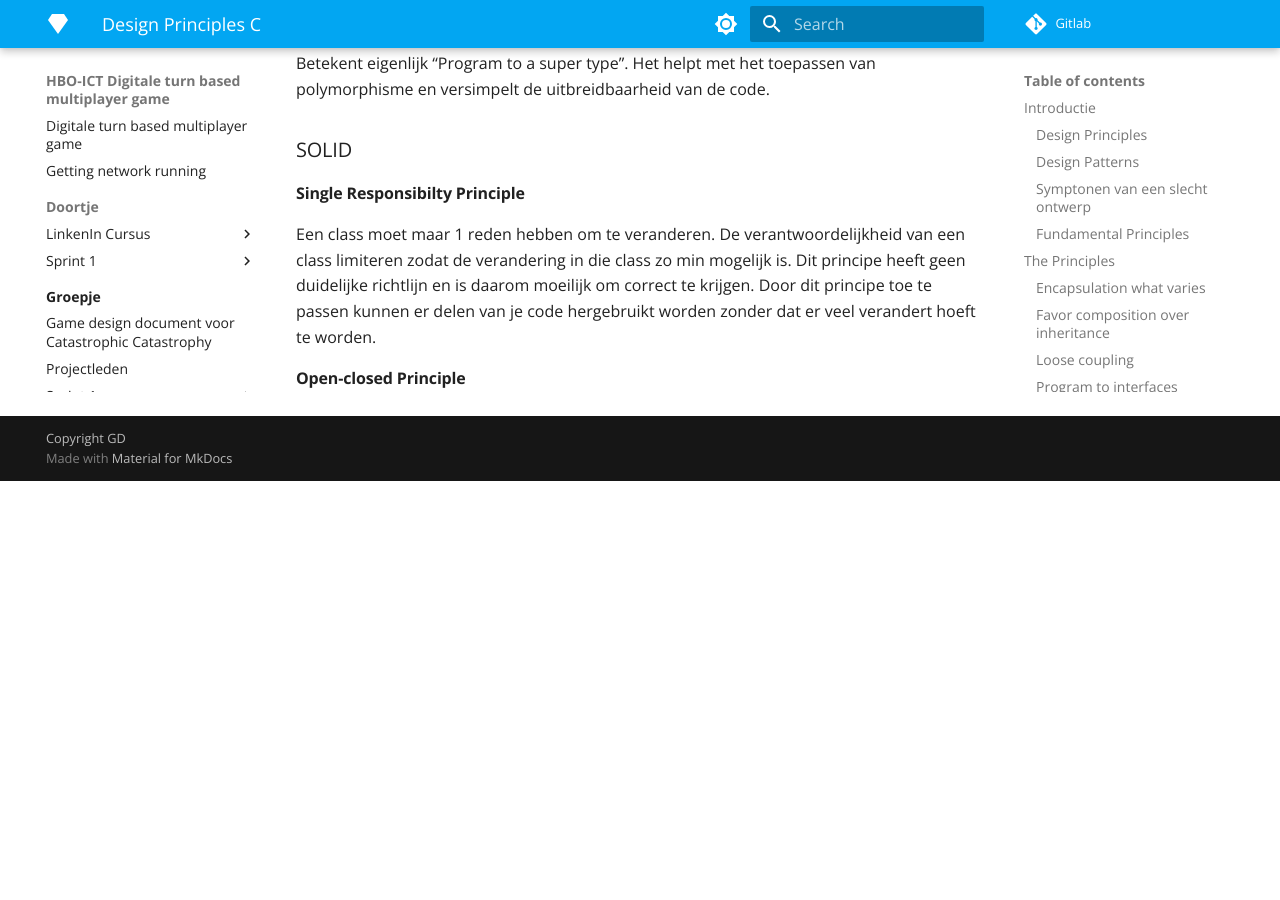
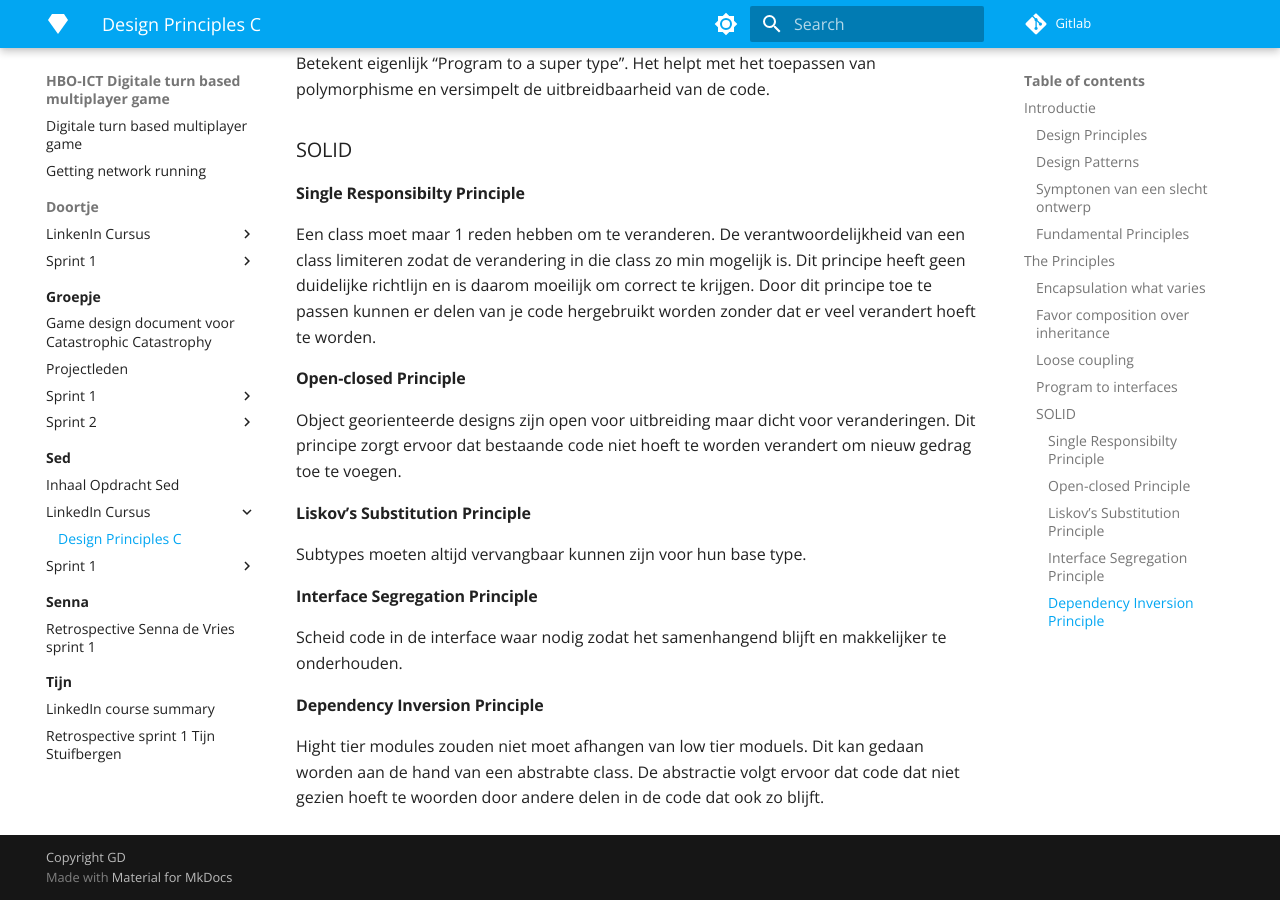
Before and after one commit to Doortje-Geuze/catastrophic-catastrophe, an MkDocs documentation site: the page built from docs/Sed/LinkedIn-Cursus/design-principles.md, in a window 1280 px wide and 900 px high, scrolled down 1518 px. Built offline with MkDocs 1.6.1 and Material for MkDocs 9.7.7, drawn with Linux system fonts in a browser that asks for light colours; nearby versions of some CDN libraries; library files that are not in the unit come from our copies; before the commit the page ends 1999 px from its top, so only the background shows below that.

Commit message:
Sed Design Priciples SOLID added

```diff
--- a/docs/Sed/LinkedIn-Cursus/design-principles.md
+++ b/docs/Sed/LinkedIn-Cursus/design-principles.md
@@ -41,3 +41,13 @@
 Een class moet maar 1 reden hebben om te veranderen. De verantwoordelijkheid van een class limiteren zodat de verandering in die class zo min mogelijk is. Dit principe heeft geen duidelijke richtlijn en is daarom moeilijk om correct te krijgen. Door dit principe toe te passen kunnen er delen van je code hergebruikt worden zonder dat er veel verandert hoeft te worden.
 
 #### Open-closed Principle
+Object georienteerde designs zijn open voor uitbreiding maar dicht voor veranderingen. Dit principe zorgt ervoor dat bestaande code niet hoeft te worden verandert om nieuw gedrag toe te voegen.
+
+#### Liskov's Substitution Principle
+Subtypes moeten altijd vervangbaar kunnen zijn voor hun base type.
+
+#### Interface Segregation Principle
+Scheid code in de interface waar nodig zodat het samenhangend blijft en makkelijker te onderhouden.
+
+#### Dependency Inversion Principle
+Hight tier modules zouden niet moet afhangen van low tier moduels. Dit kan gedaan worden aan de hand van een abstrabte class. De abstractie volgt ervoor dat code dat niet gezien hoeft te woorden door andere delen in de code dat ook zo blijft.
```
